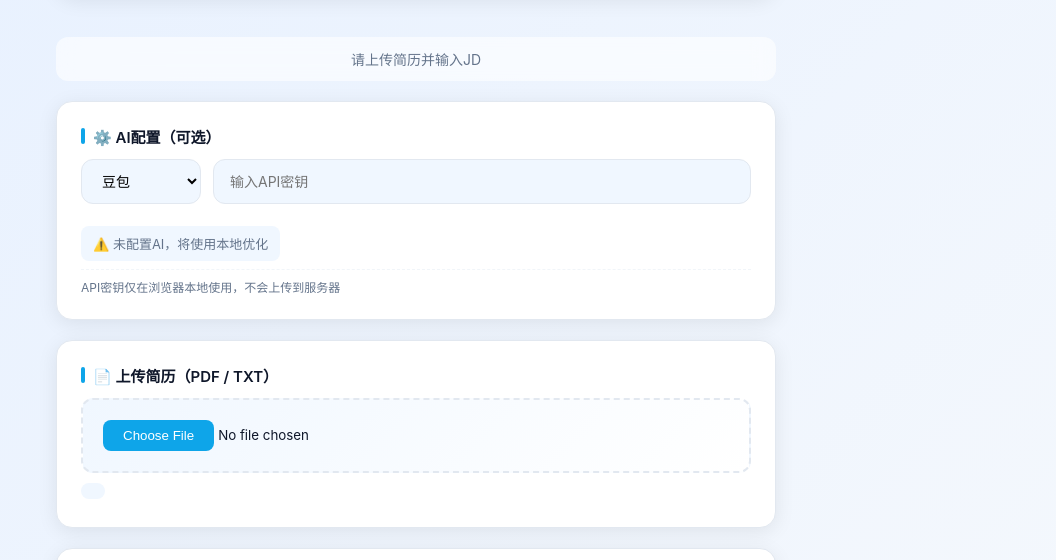
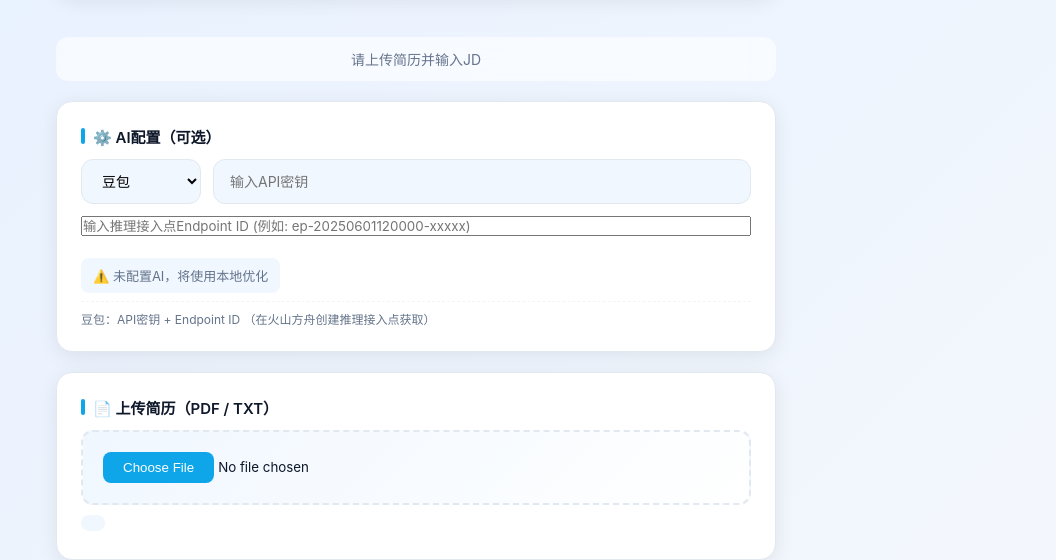
Before and after one commit to MollyRachel/Resume-Optimizer, a plain HTML site: page index.html in a window 1280 px wide. Shown: the part 238-798 px from the top of the page, without its empty margins (224-1280 px from the left). Drawn offline with nearby package versions, Linux system fonts and the light colour scheme.

Commit message:
Update index.html

```diff
--- a/index.html
+++ b/index.html
@@ -367,8 +367,11 @@
         </select>
         <input type="password" id="aiApiKey" placeholder="输入API密钥" onchange="setAIConfig()">
       </div>
+      <div class="config-row" id="doubaoEndpointRow">
+        <input type="text" id="doubaoEndpoint" placeholder="输入推理接入点Endpoint ID (例如: ep-20250601120000-xxxxx)" onchange="setAIConfig()" style="flex:1;">
+      </div>
       <div class="filename" id="aiStatus">⚠️ 未配置AI，将使用本地优化</div>
-      <div class="tips">API密钥仅在浏览器本地使用，不会上传到服务器</div>
+      <div class="tips">豆包：API密钥 + Endpoint ID （在火山方舟创建推理接入点获取）</div>
     </div>
 
     <div class="card">
@@ -402,5 +405,11 @@
 
   <script>pdfjsLib.GlobalWorkerOptions.workerSrc = 'https://unpkg.com/pdfjs-dist@3.4.120/build/pdf.worker.min.js';</script>
   <script src="script.js"></script>
+  <script>
+    window.addEventListener('DOMContentLoaded', function() {
+      setAIConfig();
+      console.log('🎉 简历优化工具已加载，按F12打开控制台查看调试信息');
+    });
+  </script>
 </body>
 </html>
```
